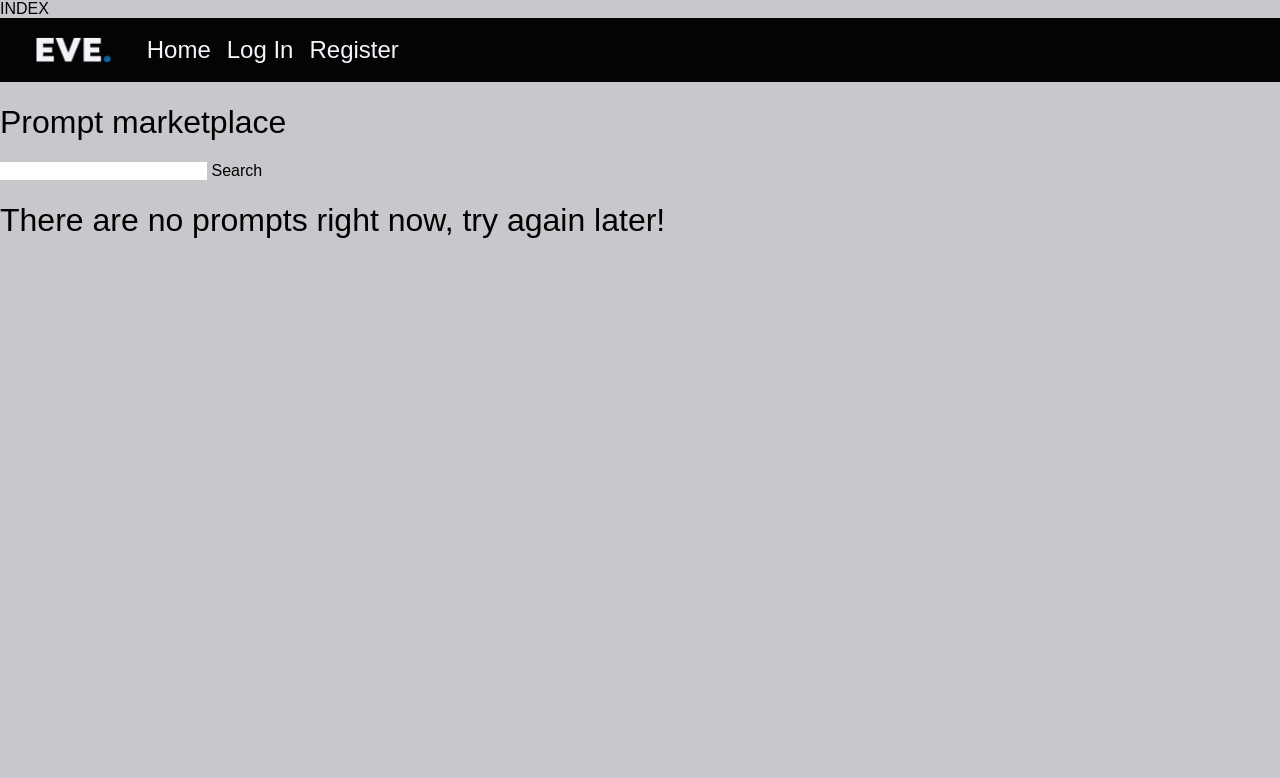
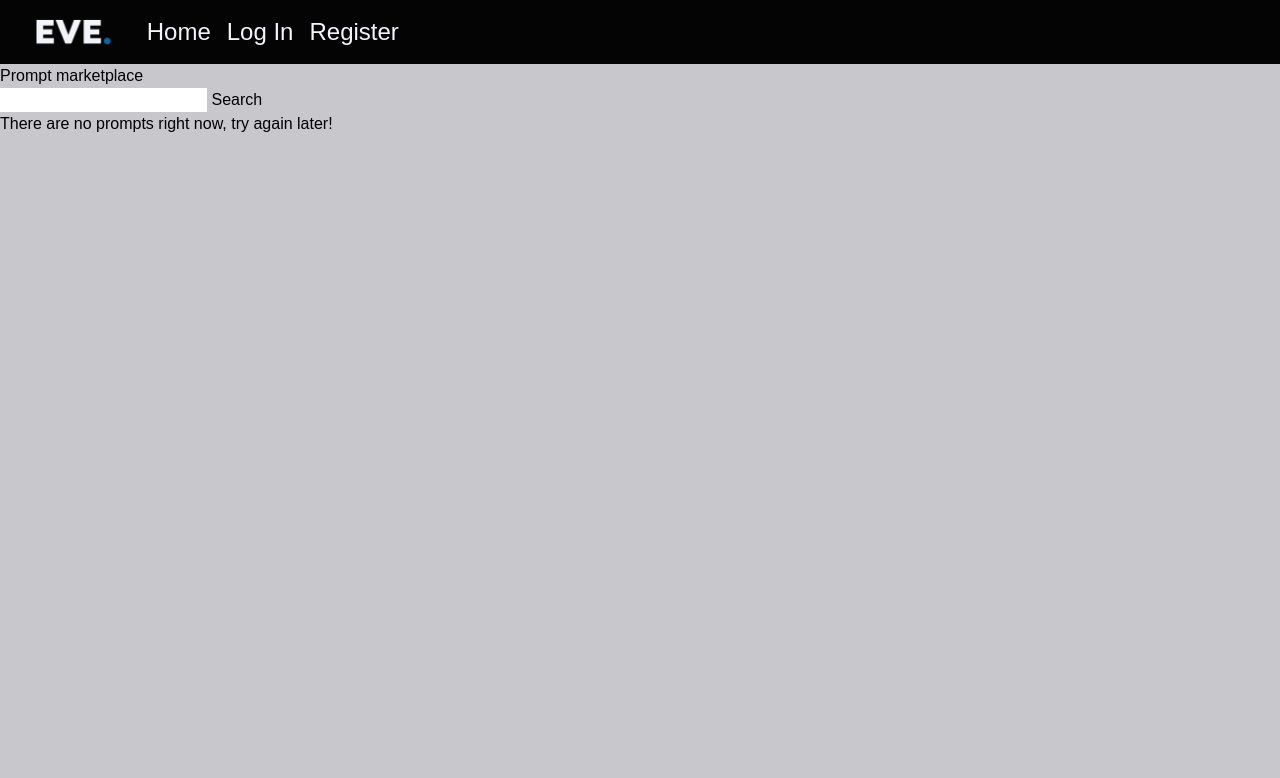
Before and after one commit to yoyoplayer12/development4, a PHP site: page /php/ in a window 1280 px wide. Shown: the top 778 px of the page. Run offline with PHP 8.4, Linux system fonts and the light colour scheme; data that the repository does not hold is empty; some libraries are stand-ins or nearby versions.

Commit message:
chore: deleted unnecessary text

```diff
--- a/index.php
+++ b/index.php
@@ -1,5 +1,3 @@
-INDEX
-
 <?php
     include_once(__DIR__ . "/bootstrap.php");
     include_once(__DIR__ . "/classes/Db.php");
```
